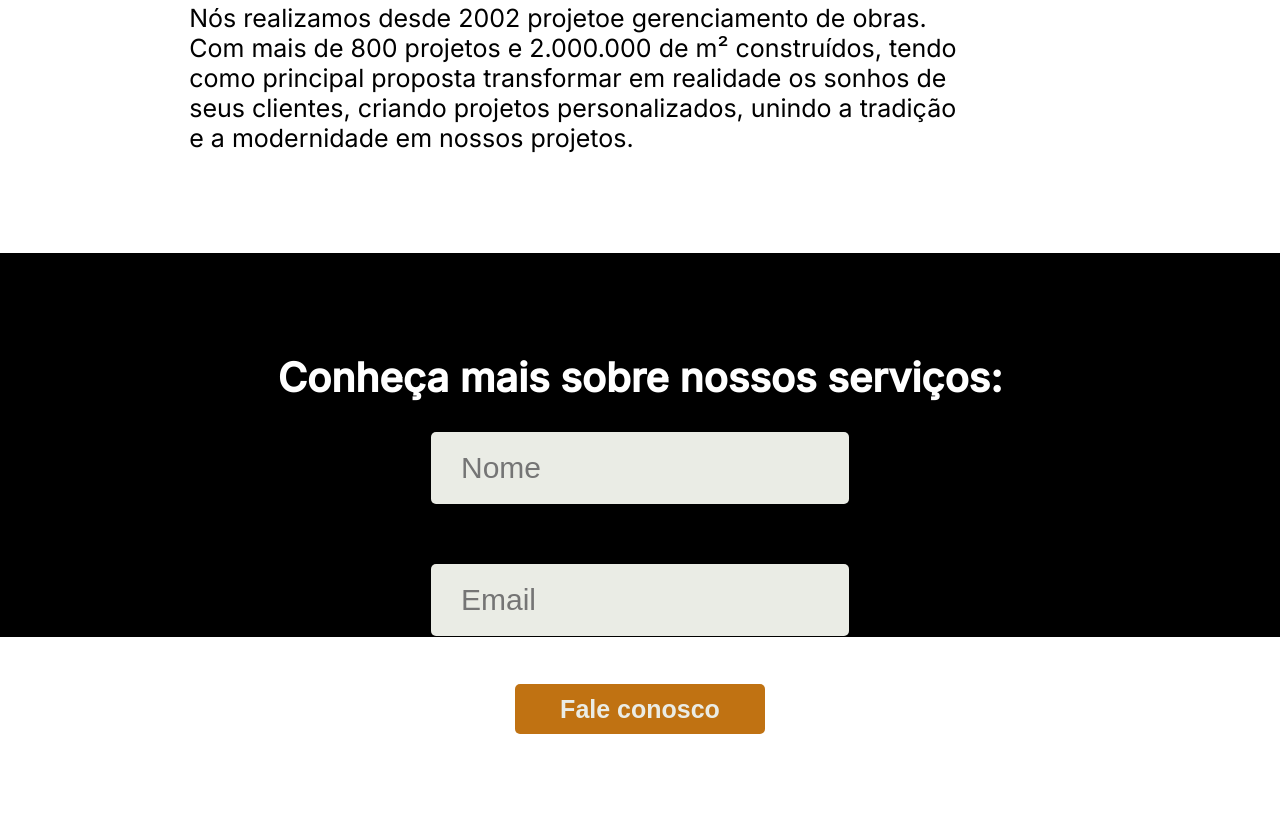
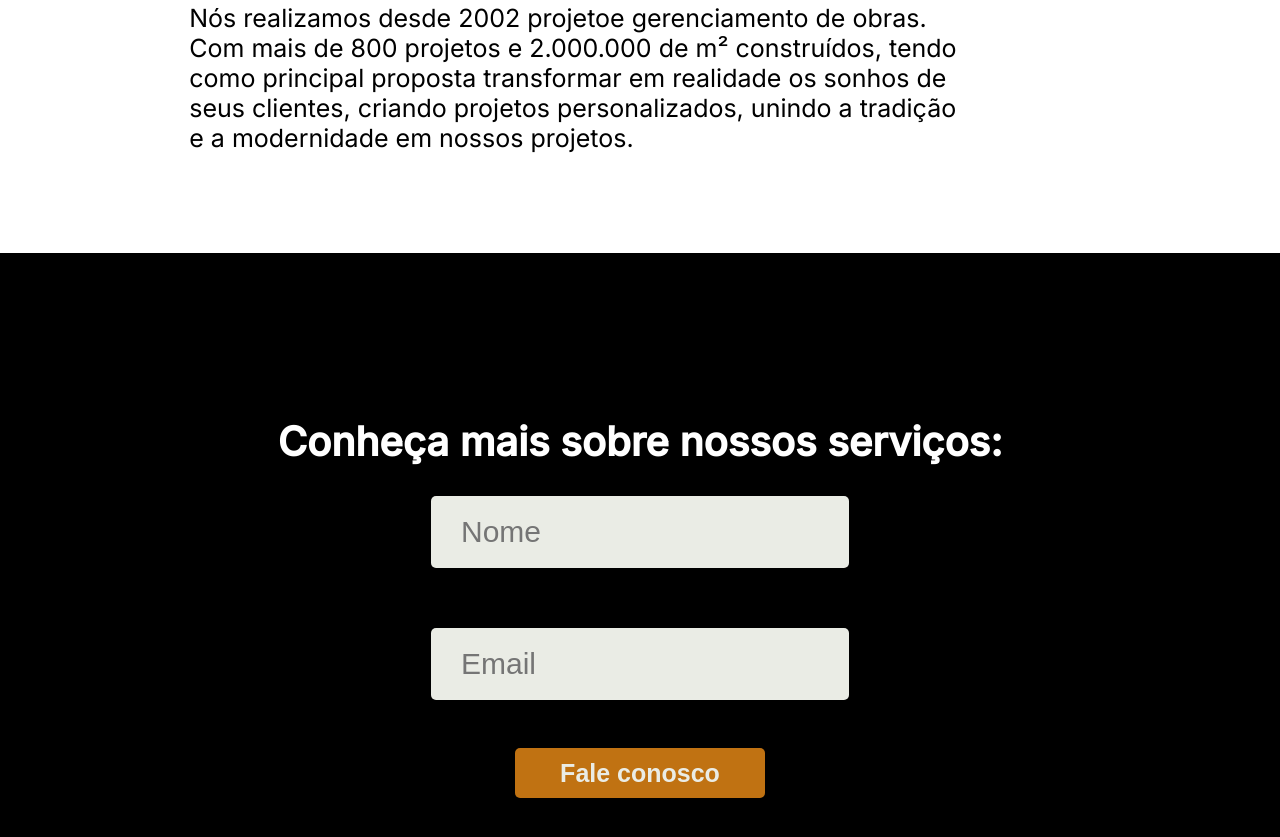
Before and after one commit to JOSENAS2611/landing-pag-arquitetura, a plain HTML site: page index.html in a window 1280 px wide. Shown: the part 894-1731 px from the top of the page. Before the commit the page ends 1628 px from the top, so only its background shows below. Drawn offline with Linux system fonts and the light colour scheme.

Commit message:
Versao29Set23

```diff
--- a/style.css
+++ b/style.css
@@ -1,3 +1,7 @@
+ @media only screen and (max-device-width: 900px){
+    /* .menu { width:100%; } */
+    }
+
 *{
     margin:0px;
 }
@@ -137,11 +141,11 @@ p {
 
       background-color: black;
       color: #FFF;
-      height: 30vw;
+      height:auto;
       width: auto;
       text-align:center;
       border-radius: 0px;
-
+      padding-block: 5%;
 }
 
 h3 {
@@ -195,4 +199,5 @@ h3 {
       color:#eae7f0;
       transform: translateY(-10);
       box-shadow: 0px 7px 10px #eaece5
+
   }
```
